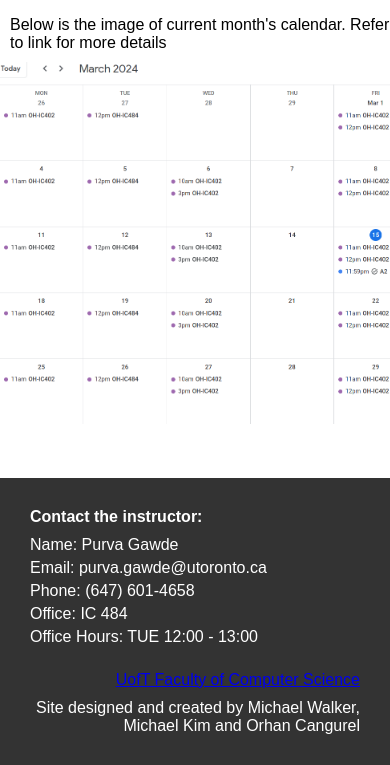
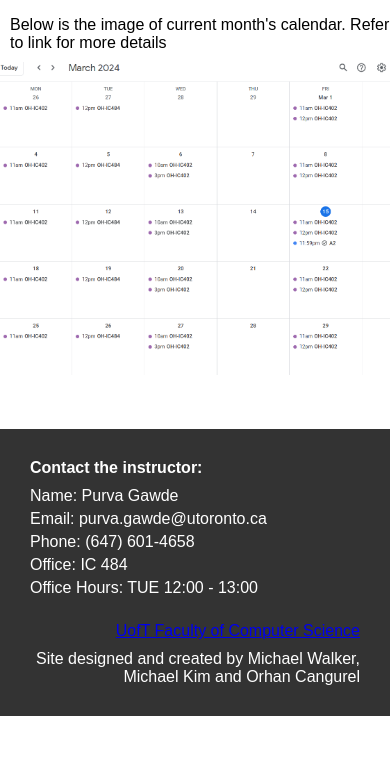
Before and after one commit to OrhanBC/Assignment2, a plain HTML site: page src/Office_hours.html in a window 390 px wide. Shown: the part 130-895 px from the top of the page. After the commit the page ends 846 px from the top, so only its background shows below. Drawn offline with Linux system fonts and the light colour scheme.

Commit message:
Final one

```diff
--- a/src/Office_hours.css
+++ b/src/Office_hours.css
@@ -94,7 +94,6 @@
    #content img{
     overflow-x: auto;
     overflow: hidden;
-    width: 150%;
    }
 @media screen and (max-width: 600px){
     #content h6{
@@ -102,6 +101,10 @@
         padding-bottom: 5px;
         font-size: 1.5em;
         font-style: bold;
+      }
+      #content img{
+        width: 130%;
+        min-height: 90%;
       }
 }
   p.info{
```
